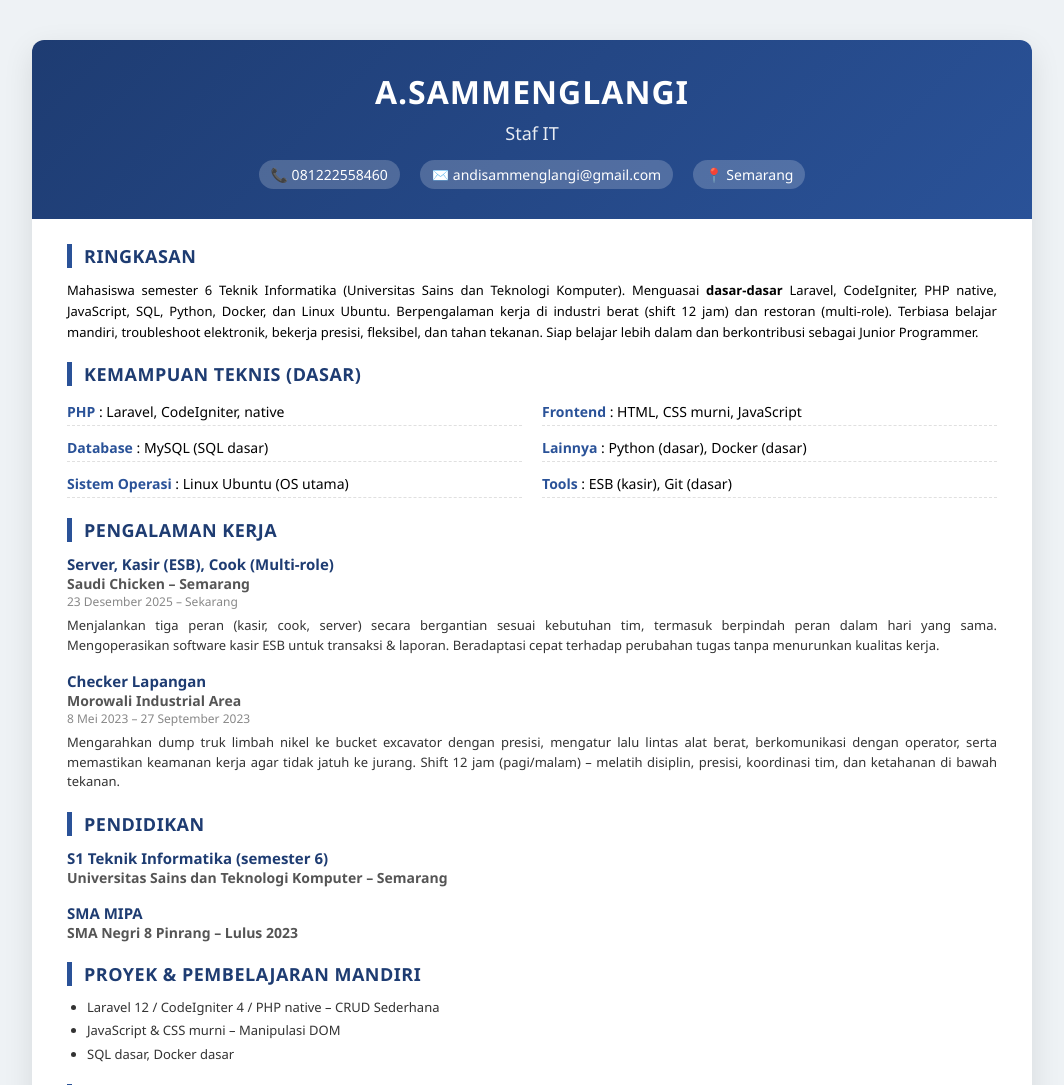
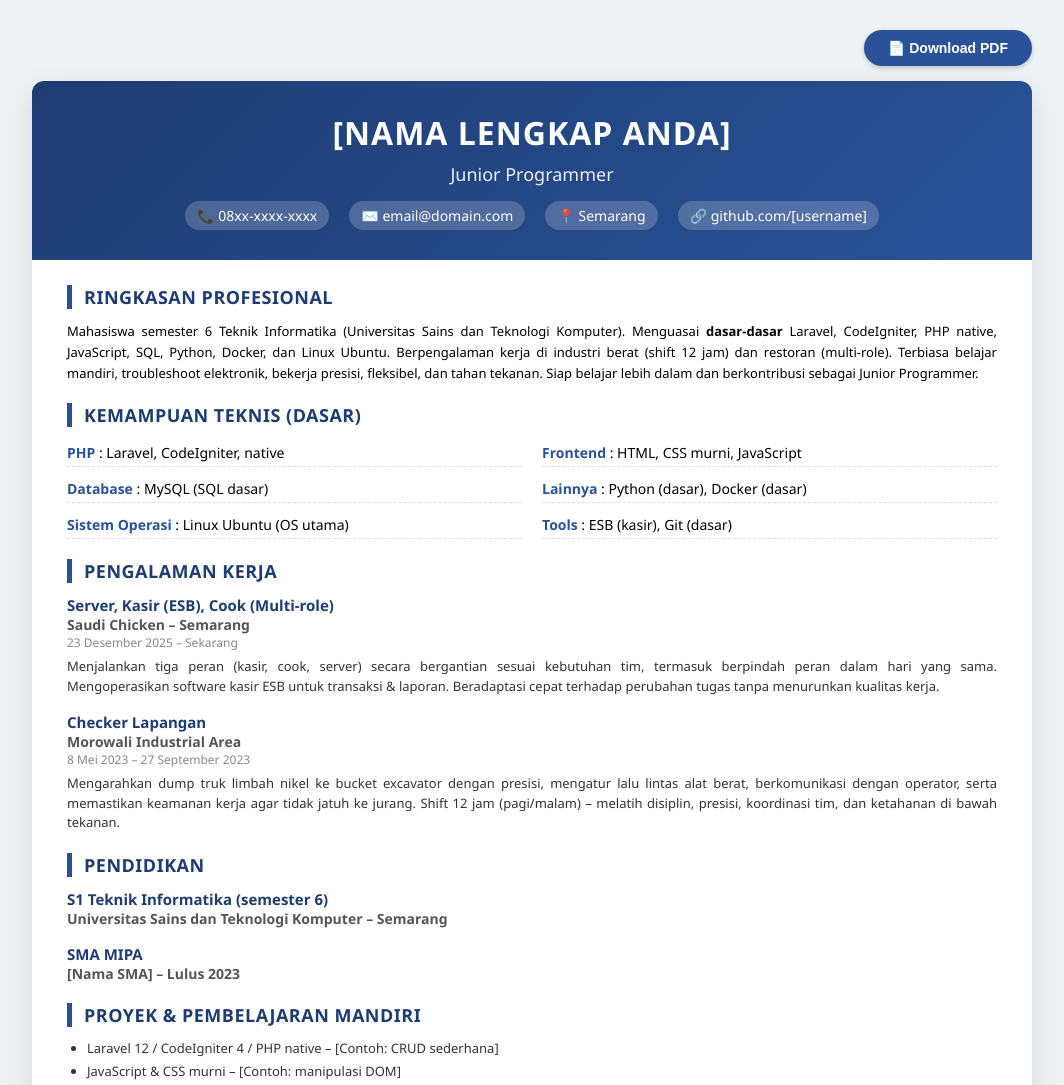
Before and after one commit to andisammenglangi/cv, a plain HTML site: page index.html in a window 1280 px wide. Shown: the top 1085 px of the page, without its empty margins (108-1172 px from the left). Drawn offline with Linux system fonts and the light colour scheme.

Commit message:
Update index.html download

```diff
--- a/index.html
+++ b/index.html
@@ -15,9 +15,34 @@
             font-family: 'Segoe UI', 'Arial', sans-serif;
             background-color: #eef2f5;
             display: flex;
-            justify-content: center;
+            flex-direction: column;
             align-items: center;
-            padding: 40px 20px;
+            padding: 30px 20px;
+        }
+
+        /* Tombol Download */
+        .download-btn-container {
+            text-align: right;
+            max-width: 1000px;
+            width: 100%;
+            margin-bottom: 15px;
+        }
+
+        .download-btn {
+            background: #2a5298;
+            color: white;
+            border: none;
+            padding: 10px 24px;
+            font-size: 14px;
+            font-weight: bold;
+            border-radius: 30px;
+            cursor: pointer;
+            box-shadow: 0 2px 5px rgba(0,0,0,0.2);
+            transition: background 0.2s;
+        }
+
+        .download-btn:hover {
+            background: #1e3c72;
         }
 
         /* Container CV */
@@ -28,8 +53,6 @@
             border-radius: 12px;
             box-shadow: 0 10px 30px rgba(0,0,0,0.1);
             overflow: hidden;
-            page-break-after: avoid;
-            break-inside: avoid;
         }
 
         /* Header */
@@ -75,8 +98,6 @@
         /* Section */
         .section {
             margin-bottom: 20px;
-            break-inside: avoid;
-            page-break-inside: avoid;
         }
 
         .section-title {
@@ -108,7 +129,7 @@
         }
 
         /* Pengalaman & Pendidikan */
-        .job, .edu {
+        .job {
             margin-bottom: 16px;
         }
 
@@ -178,12 +199,15 @@
             border-top: 1px solid #ddd;
         }
 
-        /* Print styling */
+        /* Print styling - untuk PDF */
         @media print {
             body {
                 background: white;
                 padding: 0;
                 margin: 0;
+            }
+            .download-btn-container {
+                display: none;
             }
             .cv {
                 box-shadow: none;
@@ -206,16 +230,21 @@
     </style>
 </head>
 <body>
-    <div class="cv">
+
+    <div class="download-btn-container">
+        <button class="download-btn" onclick="downloadPDF()">📄 Download PDF</button>
+    </div>
+
+    <div class="cv" id="cvContainer">
         <!-- Header -->
         <div class="header">
-            <h1>A.SAMMENGLANGI</h1>
-            <div class="title">Staf IT</div>
+            <h1>[NAMA LENGKAP ANDA]</h1>
+            <div class="title">Junior Programmer</div>
             <div class="contact">
-                <span>📞 081222558460</span>
-                <span>✉️ andisammenglangi@gmail.com</span>
+                <span>📞 08xx-xxxx-xxxx</span>
+                <span>✉️ email@domain.com</span>
                 <span>📍 Semarang</span>
-                <!-- <span>🔗 github.com/[username]</span> -->
+                <span>🔗 github.com/[username]</span>
             </div>
         </div>
 
@@ -223,7 +252,7 @@
         <div class="content">
             <!-- Ringkasan -->
             <div class="section">
-                <div class="section-title">Ringkasan</div>
+                <div class="section-title">Ringkasan Profesional</div>
                 <div class="hobi-text" style="background:#fff; padding:0;">
                     Mahasiswa semester 6 Teknik Informatika (Universitas Sains dan Teknologi Komputer). Menguasai <strong>dasar-dasar</strong> Laravel, CodeIgniter, PHP native, JavaScript, SQL, Python, Docker, dan Linux Ubuntu. Berpengalaman kerja di industri berat (shift 12 jam) dan restoran (multi-role). Terbiasa belajar mandiri, troubleshoot elektronik, bekerja presisi, fleksibel, dan tahan tekanan. Siap belajar lebih dalam dan berkontribusi sebagai Junior Programmer.
                 </div>
@@ -274,7 +303,7 @@
                 </div>
                 <div class="job">
                     <div class="job-title">SMA MIPA</div>
-                    <div class="job-company">SMA Negri 8 Pinrang – Lulus 2023</div>
+                    <div class="job-company">[Nama SMA] – Lulus 2023</div>
                 </div>
             </div>
 
@@ -283,8 +312,8 @@
                 <div class="section-title">Proyek & Pembelajaran Mandiri</div>
                 <div class="job-desc">
                     <ul>
-                        <li>Laravel 12 / CodeIgniter 4 / PHP native – CRUD Sederhana</li>
-                        <li>JavaScript & CSS murni – Manipulasi DOM</li>
+                        <li>Laravel 12 / CodeIgniter 4 / PHP native – [Contoh: CRUD sederhana]</li>
+                        <li>JavaScript & CSS murni – [Contoh: manipulasi DOM]</li>
                         <li>SQL dasar, Docker dasar</li>
                     </ul>
                 </div>
@@ -316,11 +345,17 @@
                 </div>
             </div>
 
-            <!-- <hr>
+            <hr>
             <div style="font-size: 11px; text-align: center; color: #888; margin-top: 10px;">
                 Referensi tersedia jika diperlukan
-            </div> -->
+            </div>
         </div>
     </div>
+
+    <script>
+        function downloadPDF() {
+            window.print();
+        }
+    </script>
 </body>
-</html>
+    </html>
```
